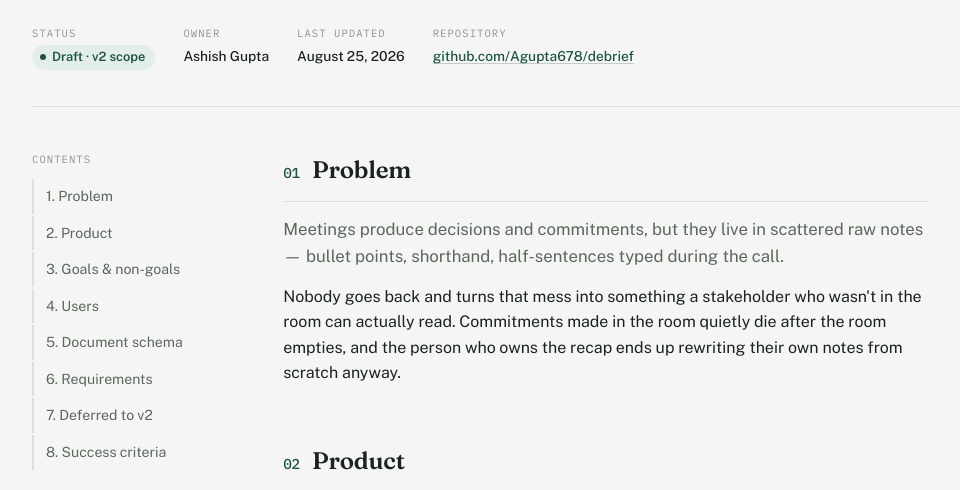
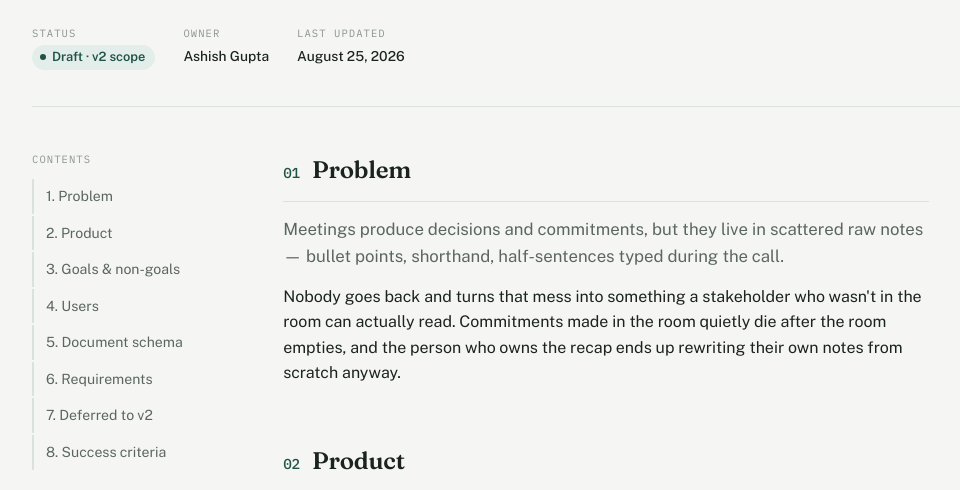
Before and after one commit to Agupta678/debrief, a website: page prd.html in a window 1280 px wide. Shown: the part 309-799 px from the top of the page, without its empty margins (136-1096 px from the left). Drawn offline with nearby package versions, Linux system fonts and the light colour scheme.

Commit message:
Remove GitHub source links from PRD page
Co-Authored-By: Claude Sonnet 5 <noreply@anthropic.com>
Claude-Session: https://claude.ai/code/session_018QW8LNDaxAomYY3GYeSvNQ

```diff
--- a/prd.html
+++ b/prd.html
@@ -461,10 +461,6 @@
         <span class="k">Last updated</span>
         <span class="v">August 25, 2026</span>
       </div>
-      <div class="meta-item">
-        <span class="k">Repository</span>
-        <span class="v"><a href="https://github.com/Agupta678/debrief" target="_blank" rel="noopener">github.com/Agupta678/debrief</a></span>
-      </div>
     </div>
   </header>
 
@@ -643,7 +639,6 @@
 
       <footer class="doc-foot">
         <span>Debrief — a personal project, built in the open.</span>
-        <span><a href="https://github.com/Agupta678/debrief" target="_blank" rel="noopener">View source →</a></span>
       </footer>
 
     </main>
```
